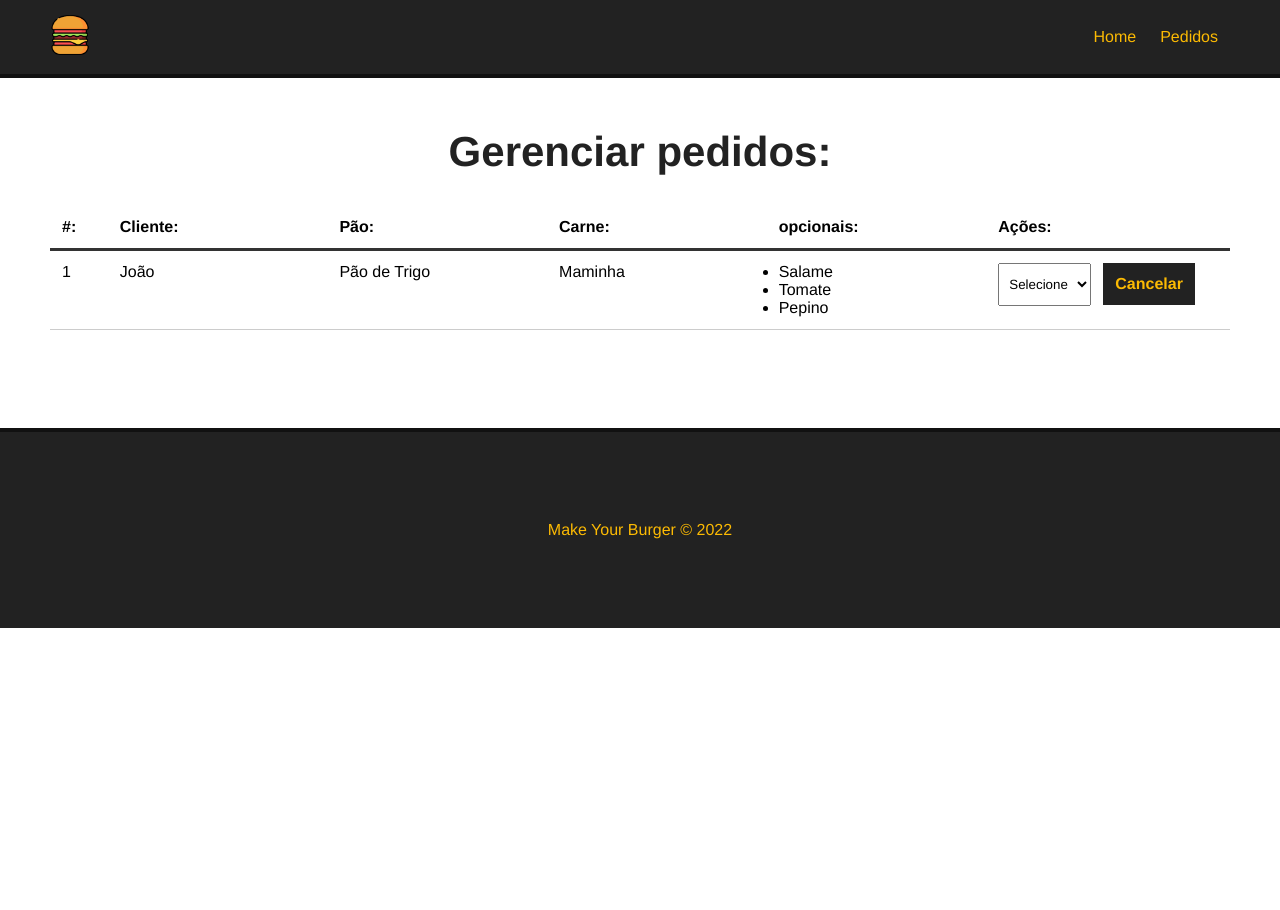
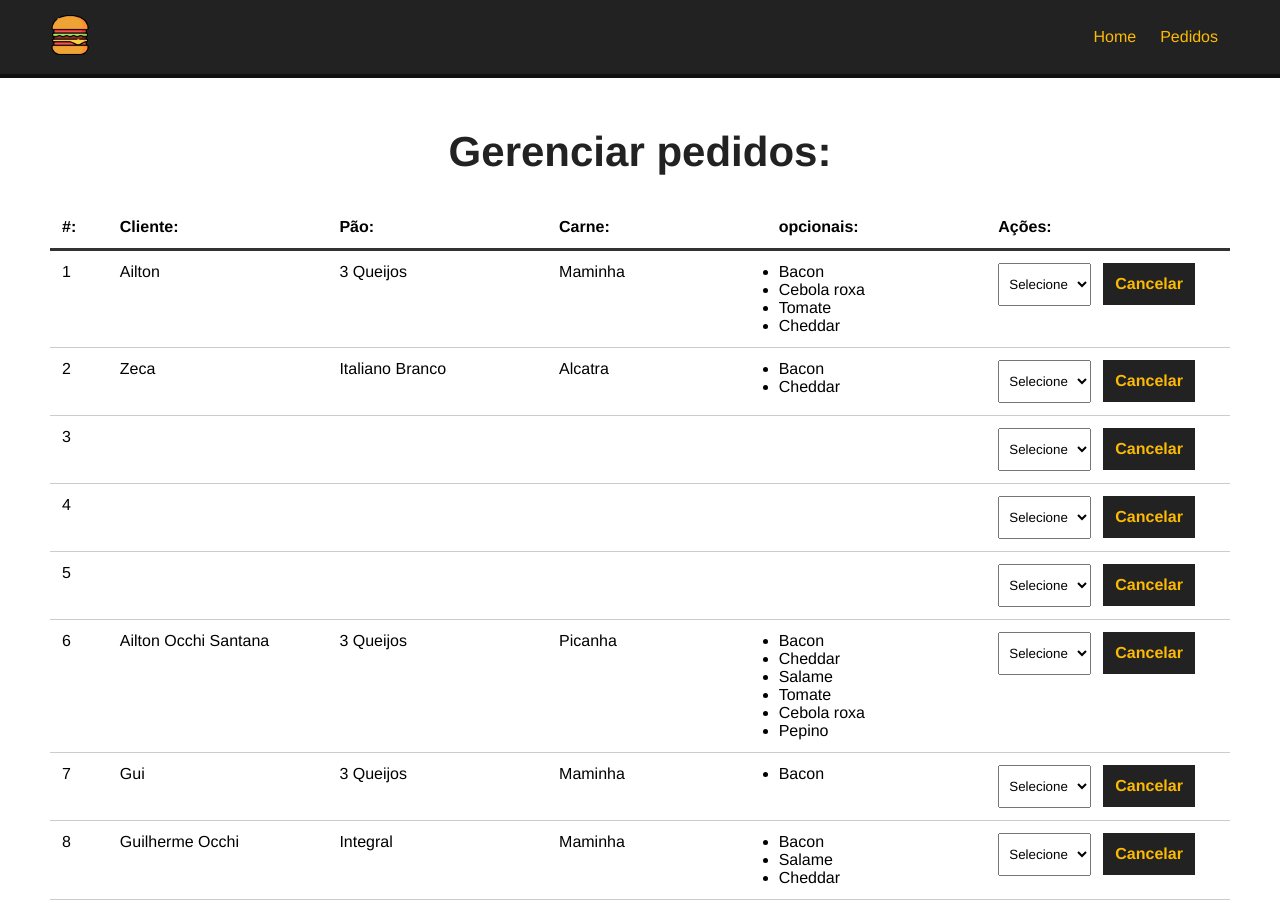
Before and after one commit to AiltonOcchi/make_burger, a Vue app: page /pedidos in a window 1280 px wide. Shown: the top 910 px of the page. Before the commit the page ends 800 px from the top, so only its background shows below. Built offline with nearby package versions, Linux system fonts and the light colour scheme; data requests are answered from the project's data file.

Commit message:
Resgatando pedidos do banco

```diff
--- a/db/db.json
+++ b/db/db.json
@@ -166,6 +166,18 @@
       ],
       "status": "Solicitado",
       "id": 8
+    },
+    {
+      "nome": "Priscila Occhi",
+      "carne": "Veggie burger",
+      "pao": "Parmesão e Orégano",
+      "opcionais": [
+        "Bacon",
+        "Cheddar",
+        "Cebola roxa"
+      ],
+      "status": "Solicitado",
+      "id": 9
     }
   ]
 }
--- a/src/components/Dashboard.vue
+++ b/src/components/Dashboard.vue
@@ -12,16 +12,14 @@
         </div>
         <div>
             <div id="burger-table-rows">
-                <div class="burger-table-row">
-                    <div class="order-number">1</div>
-                    <div>João</div>
-                    <div>Pão de Trigo</div>
-                    <div>Maminha</div>
+                <div class="burger-table-row" v-for="burger in burgers" :key="burger.id">
+                    <div class="order-number">{{burger.id}}</div>
+                    <div>{{burger.nome}}</div>
+                    <div>{{burger.pao}}</div>
+                    <div>{{burger.carne}}</div>
                     <div>
                         <ul>
-                            <li>Salame</li>
-                            <li>Tomate</li>
-                            <li>Pepino</li>
+                            <li v-for="(opcional, index) in burger.opcionais" :key="index">{{opcional}}</li>
                         </ul>
                     </div>
                     <div>
@@ -38,7 +36,29 @@
 
 <script>
 export default {
-  name: 'Dashboard'
+  name: 'Dashboard',
+  data(){
+    return {
+      burgers: null,
+      burger_id: null,
+      status :[]
+    }
+  },
+  methods:{
+    async getPedidos(){
+      const req = await fetch('http://localhost:3000/burgers');
+      const data = await req.json();
+
+      this.burgers = data;
+
+      // resgatar status dos pedidos
+
+    }
+  },
+  mounted(){
+    this.getPedidos();
+  }
+
 }
 </script>
 
```
